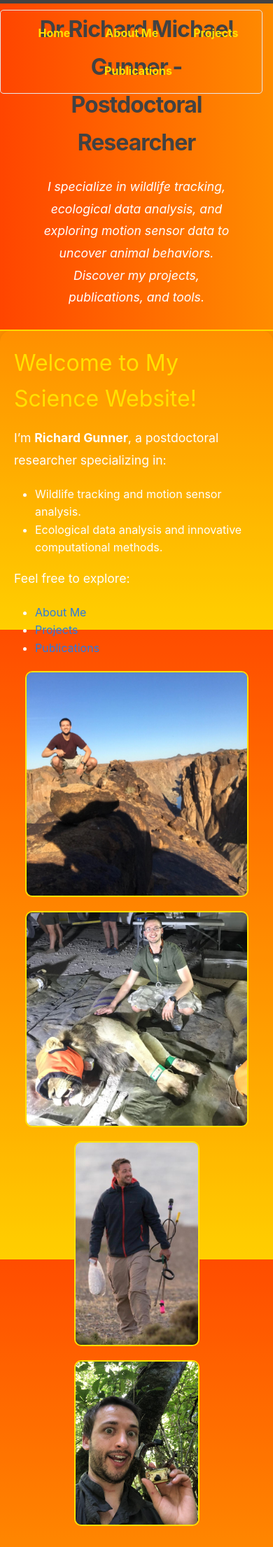
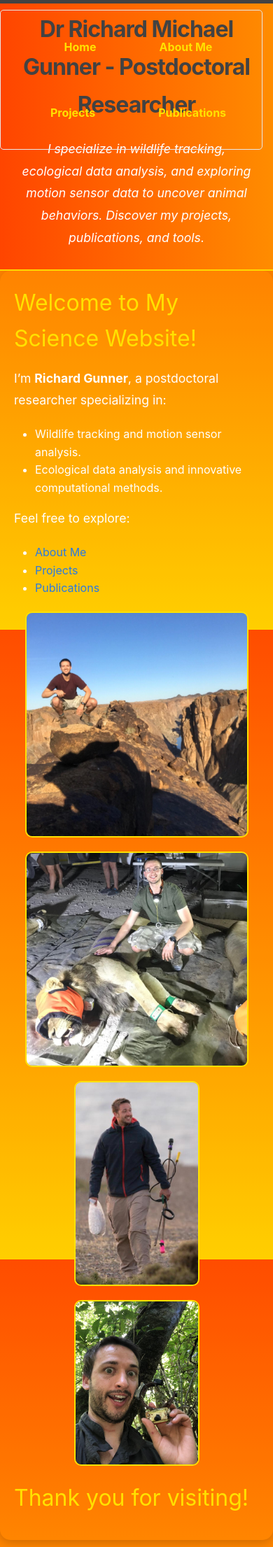
Before and after one commit to Richard6195/my-website, a Jekyll site: the page built from index.md, in a window 390 px wide. Shown: the top 2211 px of the page at 70% size. Built offline with Jekyll 4.4.1, drawn with Linux system fonts in a browser that asks for light colours.

```diff
--- a/_sass/minima/_custom.scss
+++ b/_sass/minima/_custom.scss
@@ -136,10 +136,10 @@ img, video {
     max-width: 100%;
   }
   .site-header {
-    padding: 10px 30px; /* Add extra padding for mobile screens */
+    padding: 10px 10px; /* Add extra padding for mobile screens */
   }
   .site-nav .page-link {
-    padding: 10px; /* Increase padding for touch targets */
+    padding: 30px; /* Increase padding for touch targets */
     font-size: 1rem; /* Adjust font size for readability */
   }
 }
```
